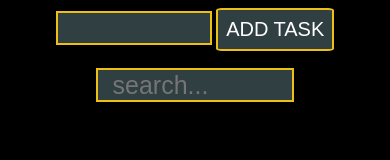
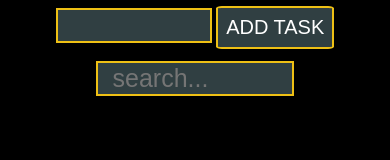
Before and after one commit to Bartosz90/Drag-n-Drop-ToDoApp, a plain HTML site: page index.html in a window 390 px wide. Drawn offline with Linux system fonts and the light colour scheme.

Commit message:
Update style.css

```diff
--- a/styles/style.css
+++ b/styles/style.css
@@ -112,6 +112,29 @@ form button:hover {
 }
 
 @media (max-width: 750px) {
+    form {
+        height: 100px;
+    }
+
+    form input {
+        width: 40%;
+        height: 35px;
+        margin: 6px 0;
+        padding: 15px;
+    }
+
+    form button {
+        margin: 6px 0;
+    }
+
+    .search {
+        margin: 6px auto;
+
+    }
+
+    .task-holder {
+        height: calc(100vh - 200px);
+    }
 
     .task {
         position: relative;
```
